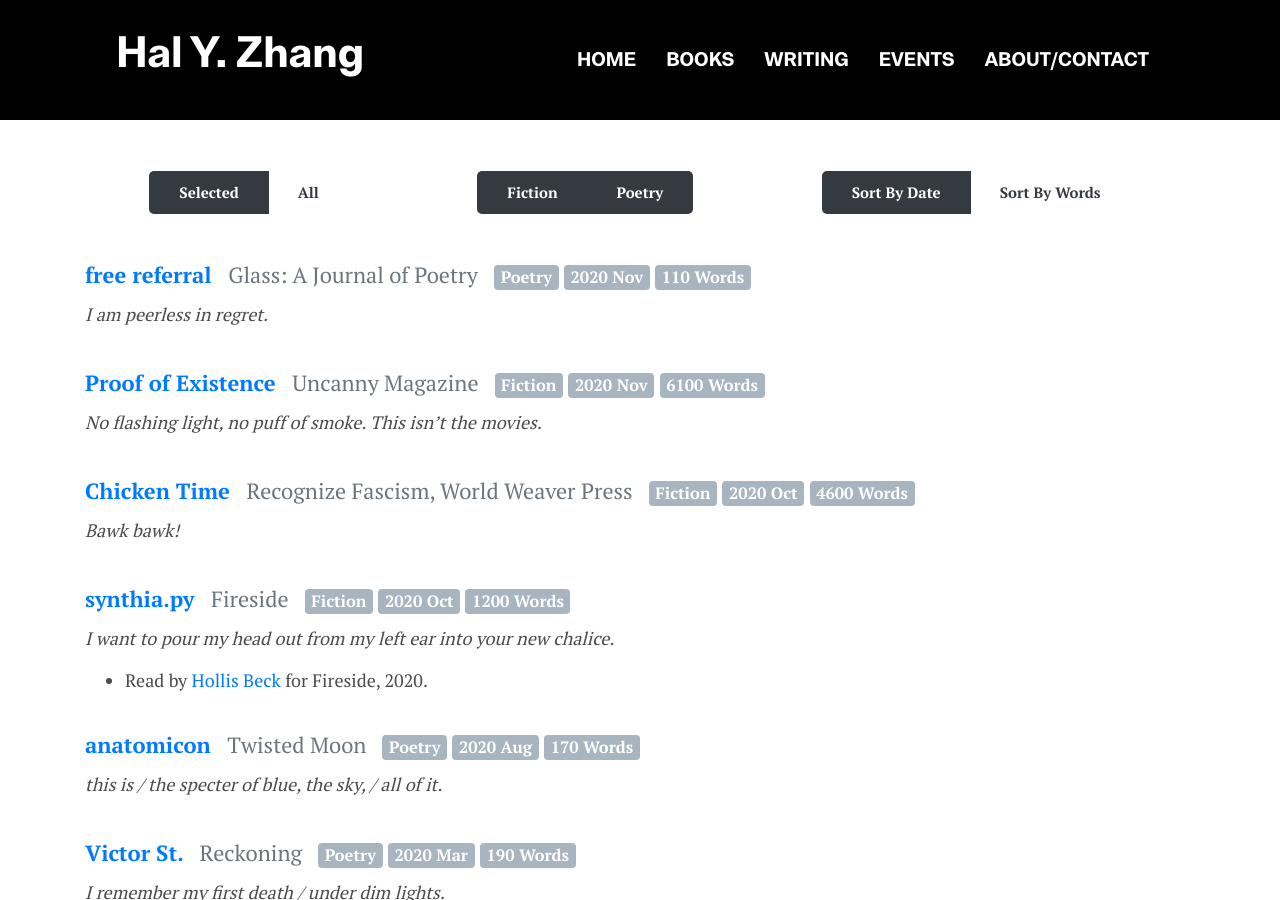
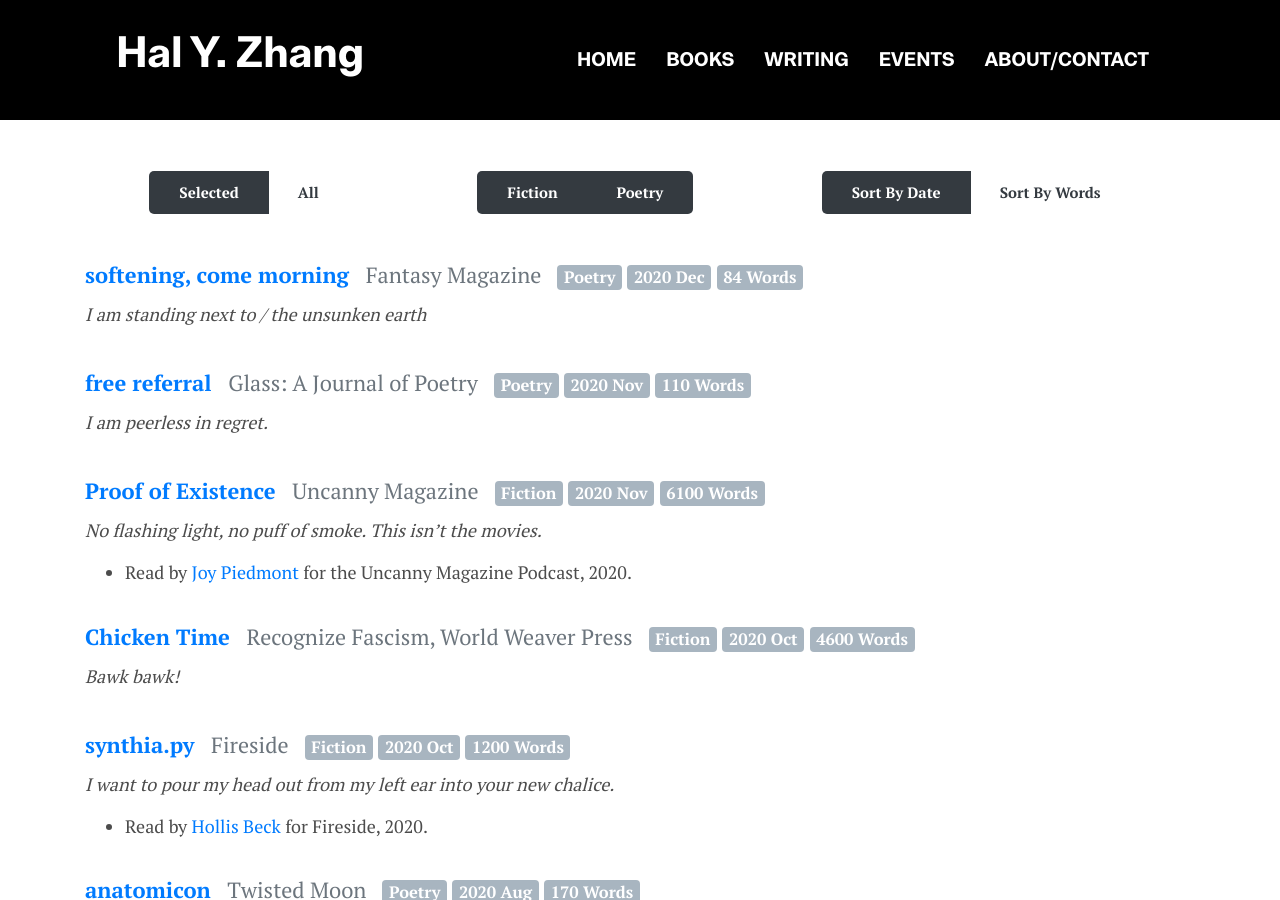
Before and after one commit to abbynicoleyee/abbynicoleyee.github.io, a Jekyll site: the page built from _pages/writing.html, in a window 1280 px wide and 900 px high, scrolled down 475 px. Built offline with Jekyll 4.4.1, drawn with Linux system fonts in a browser that asks for light colours.

Commit message:
added work

```diff
--- a/_data/settings.yml
+++ b/_data/settings.yml
@@ -78,6 +78,15 @@ writing-label:
 
 
 writing-items:
+- quote: I am standing next to / the unsunken earth
+  date: '2020-12-11'
+  item-types:
+  - type: poetry
+  - type: selected
+  link: https://www.fantasy-magazine.com/new/new-fiction/poetry/softening-come-morning/
+  name: softening, come morning
+  publisher: Fantasy Magazine
+  words: 84
 - quote: No flashing light, no puff of smoke. This isn’t the movies.
   date: '2020-11-3'
   item-types:
@@ -87,6 +96,8 @@ writing-items:
   name: Proof of Existence
   publisher: Uncanny Magazine
   words: 6100
+  notes:
+    - Read by [Joy Piedmont](https://uncannymagazine.com/article/uncanny-magazine-podcast-37a/) for the Uncanny Magazine Podcast, 2020.
 - quote: I am peerless in regret.
   date: '2020-11-3'
   item-types:
```
